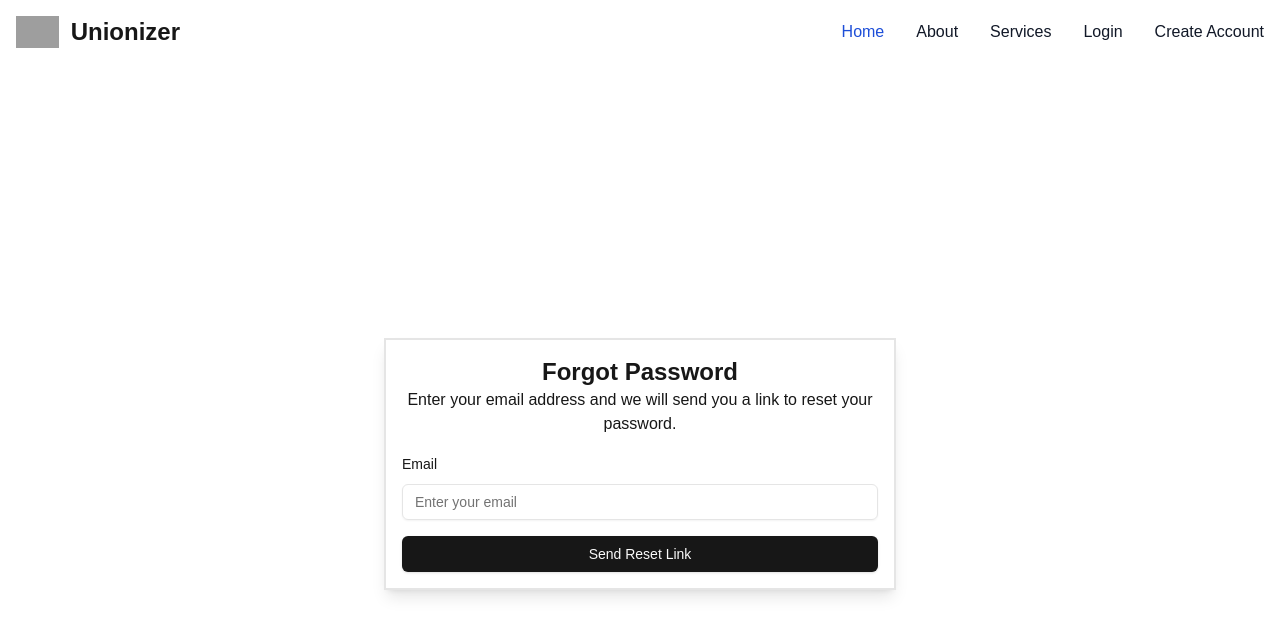
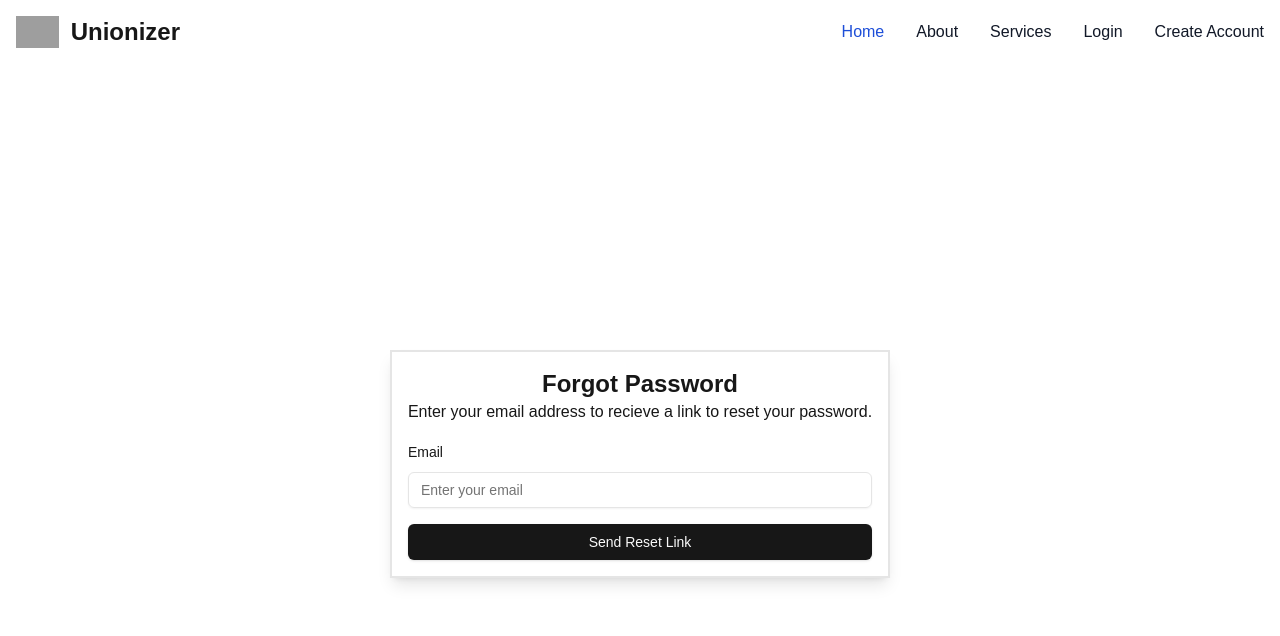
Before and after one commit to xiaogavin-dev/Workplace-Unionizer, a Next.js app: page /auth/forgotpassword in a window 1280 px wide. Shown: the top 636 px of the page. Built offline with nearby package versions, Linux system fonts and the light colour scheme; no server answers; grey boxes are pictures that could not be loaded.

Commit message:
merge forgotpw

```diff
--- a/src/components/auth/forgotpassword/forgotpassword.tsx
+++ b/src/components/auth/forgotpassword/forgotpassword.tsx
@@ -38,7 +38,7 @@ export default function ForgotPassword() {
     <div className="flex justify-center items-center min-h-screen">
       <div className="max-w-lg p-4 border-2 shadow-lg">
         <h2 className="text-2xl text-center font-bold">Forgot Password</h2>
-        <p className="text-center mb-4">Enter your email address and we will send you a link to reset your password.</p>
+        <p className="text-center mb-4">Enter your email address to recieve a link to reset your password.</p>
 
         {emailSent ? (
           <div className="text-green-600 text-center">
```
